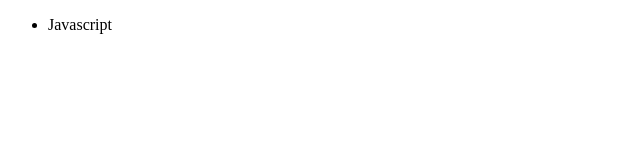
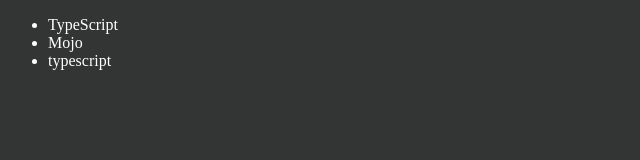
Before and after one commit to girish12upadhye/JavaScript_Begining, a plain HTML site: page 06_dom1/four.html in a window 1280 px wide. Shown: the whole page, without its empty margins (0-640 px from the left). Drawn offline with Linux system fonts and the light colour scheme.

Commit message:
Learing DOM for edit, remove dom elements

```diff
--- a/06_dom1/four.html
+++ b/06_dom1/four.html
@@ -5,12 +5,41 @@
     <meta name="viewport" content="width=device-width, initial-scale=1.0">
     <title>DOM Learning</title>
 </head>
-<body>
+<body style="background-color: #333535; color: #fff;">
     <ul class="language">
         <li>Javascript</li>
     </ul>
 </body>
 <script>
+    function addLanguage(langName){
+        const li = document.createElement('li')
+        li.innerHTML = `${langName}`
+        document.querySelector('.language').appendChild(li)
+    }
+    addLanguage('python')
+    addLanguage('typescript')
 
+    function addOptiLanguage(langName){
+        const li = document.createElement('li')
+        li.appendChild(document.createTextNode(langName))
+        document.querySelector('.language').appendChild(li)
+    }
+    addOptiLanguage('golang')
+
+    // Edit
+    const secondLang = document.querySelector('li:nth-child(2)')
+    console.log(secondLang)
+    // secondLang.innerHTML = 'Mojo'
+    const newli = document.createElement('li')
+    newli.textContent= 'Mojo'
+    secondLang.replaceWith(newli)
+
+    // Edit
+    const firstLang = document.querySelector('li:first-child')
+    firstLang.outerHTML = '<li>TypeScript</li>'
+
+    // Remove
+    const lastLang = document.querySelector('li:last-child')
+    lastLang.remove()
 </script>
 </html>
```
